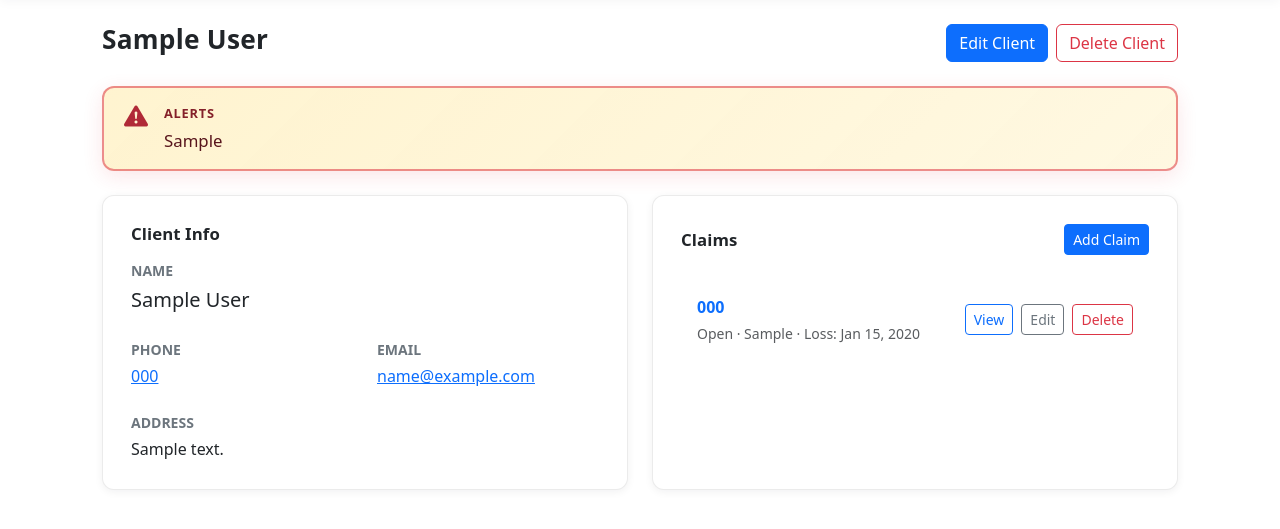
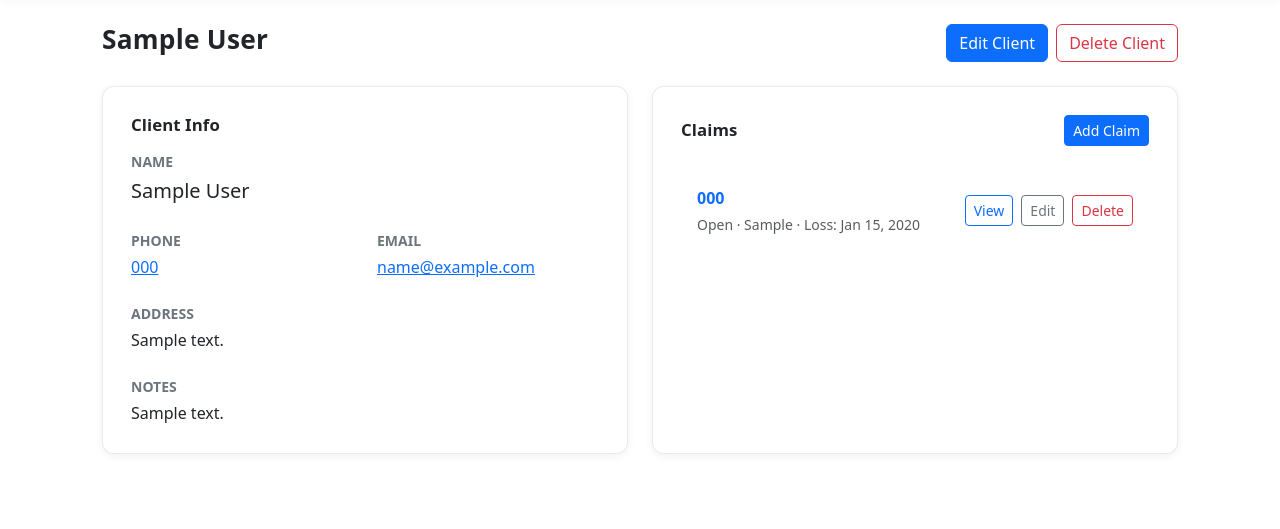
Before and after one commit to epcustomsolutions/paramount-cms, a Django app: page /clients/1/ in a window 1280 px wide. Shown: the part 49-578 px from the top of the page. Run offline with Django 4.2, Linux system fonts and the light colour scheme; a user stored in the database is signed in; tables that the repository leaves empty hold one stand-in row (values such as "Sample post"); some libraries are stand-ins or nearby versions.

Commit message:
replace client alerts with notes.

```diff
--- a/clients/admin.py
+++ b/clients/admin.py
@@ -6,5 +6,5 @@ from .models import Client
 @admin.register(Client)
 class ClientAdmin(admin.ModelAdmin):
     list_display = ("full_name", "phone", "email", "updated_at")
-    search_fields = ("first_name", "last_name", "phone", "email", "alerts")
+    search_fields = ("first_name", "last_name", "phone", "email", "notes")
     ordering = ("last_name", "first_name")
--- a/clients/models.py
+++ b/clients/models.py
@@ -7,8 +7,8 @@ class Client(models.Model):
     phone = models.CharField(max_length=50, blank=True)
     email = models.EmailField(blank=True)
     address = models.TextField(blank=True)
-    alerts = models.TextField(
-        "Alerts",
+    notes = models.TextField(
+        "Notes",
         blank=True,
     )
 
--- a/templates/clients/client_detail.html
+++ b/templates/clients/client_detail.html
@@ -34,20 +34,6 @@
       </div>
     </div>
 
-    {% if client.alerts %}
-      <div class="app-alerts-callout mb-4" role="status">
-        <div class="app-alerts-callout__inner">
-          <span class="app-alerts-callout__icon" aria-hidden="true">
-            <i class="bi bi-exclamation-triangle-fill"></i>
-          </span>
-          <div class="app-alerts-callout__content min-w-0">
-            <div class="app-alerts-callout__label">Alerts</div>
-            <p class="app-alerts-callout__text mb-0">{{ client.alerts|linebreaksbr }}</p>
-          </div>
-        </div>
-      </div>
-    {% endif %}
-
     <div class="row g-4">
       <div class="col-lg-6">
         <div class="app-card h-100">
@@ -83,6 +69,15 @@
                 <div class="text-secondary small fw-semibold text-uppercase mb-1">Address</div>
                 {% if client.address %}
                   <div class="text-break" style="white-space: pre-wrap;">{{ client.address }}</div>
+                {% else %}
+                  <div class="text-muted">—</div>
+                {% endif %}
+              </div>
+
+              <div>
+                <div class="text-secondary small fw-semibold text-uppercase mb-1">Notes</div>
+                {% if client.notes %}
+                  <div style="white-space: pre-wrap;">{{ client.notes }}</div>
                 {% else %}
                   <div class="text-muted">—</div>
                 {% endif %}
```
Also changed, not shown: clients/forms.py (+4 -4 lines), templates/clients/partials/client_form_fields.html (+5 -5 lines), README.md, clients/migrations/0006_rename_client_alerts_to_notes.py (added).
